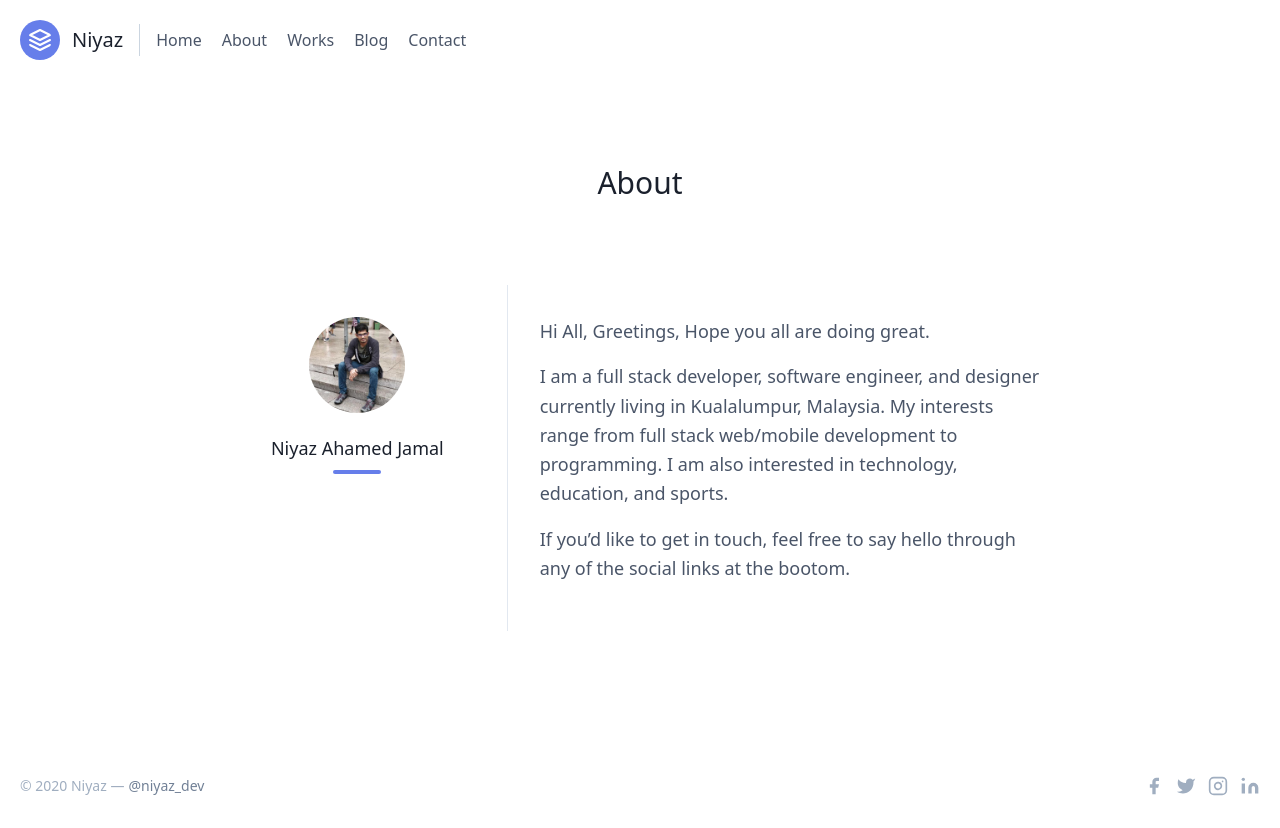
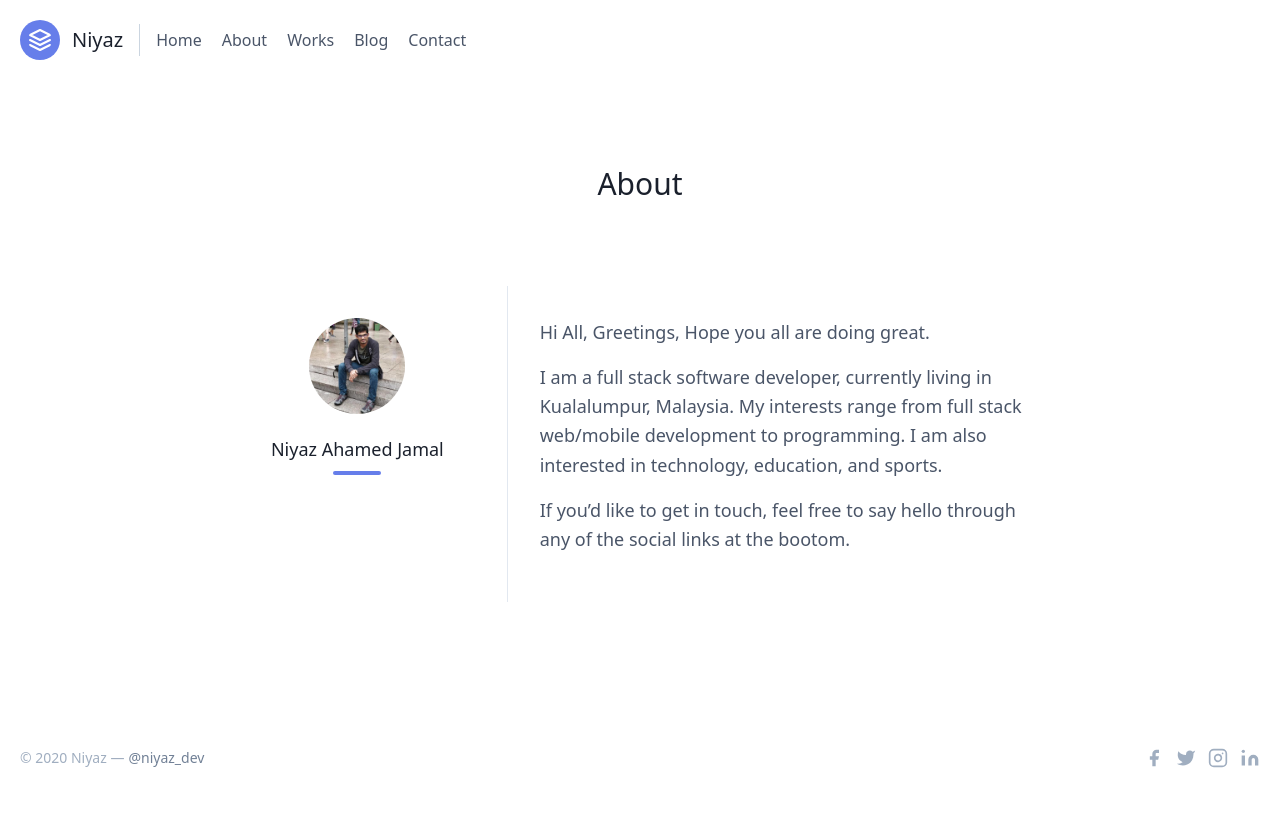
Before and after one commit to jniyaz/jniyaz.github.io, a Next.js app: page /about in a window 1280 px wide. After the commit the page ends 800 px from the top, so only its background shows below. Built offline with nearby package versions, Linux system fonts and the light colour scheme.

Commit message:
console errors update

```diff
--- a/src/pages/_document.jsx
+++ b/src/pages/_document.jsx
@@ -6,7 +6,7 @@ class MyDocument extends Document {
             <Html lang="en">
                 <Head>
                     <link rel="icon" type="image/x-icon" href="/favicon.ico" />
-                    <meta http-equiv="Content-Type" content="text/html; charset=utf-8" />
+                    <meta httpEquiv="Content-Type" content="text/html; charset=utf-8" />
                     <meta name="viewport" content="width=device-width, initial-scale=1" />
                 </Head>
                 <body>
--- a/src/pages/about.js
+++ b/src/pages/about.js
@@ -28,7 +28,7 @@ export default function About() {
                                     Hi All, Greetings, Hope you all are doing great. <br />
                                 </p>
                                 <p className="leading-relaxed text-lg mb-4">
-                                    I am a full stack developer, software engineer, and designer currently living in Kualalumpur, Malaysia. My interests range from full stack web/mobile development to programming. I am also interested in technology, education, and sports.
+                                    I am a full stack software developer, currently living in Kualalumpur, Malaysia. My interests range from full stack web/mobile development to programming. I am also interested in technology, education, and sports.
                                 </p>
                                 <p className="leading-relaxed text-lg mb-4">
                                     If you’d like to get in touch, feel free to say hello through any of the social links at the bootom.
```
